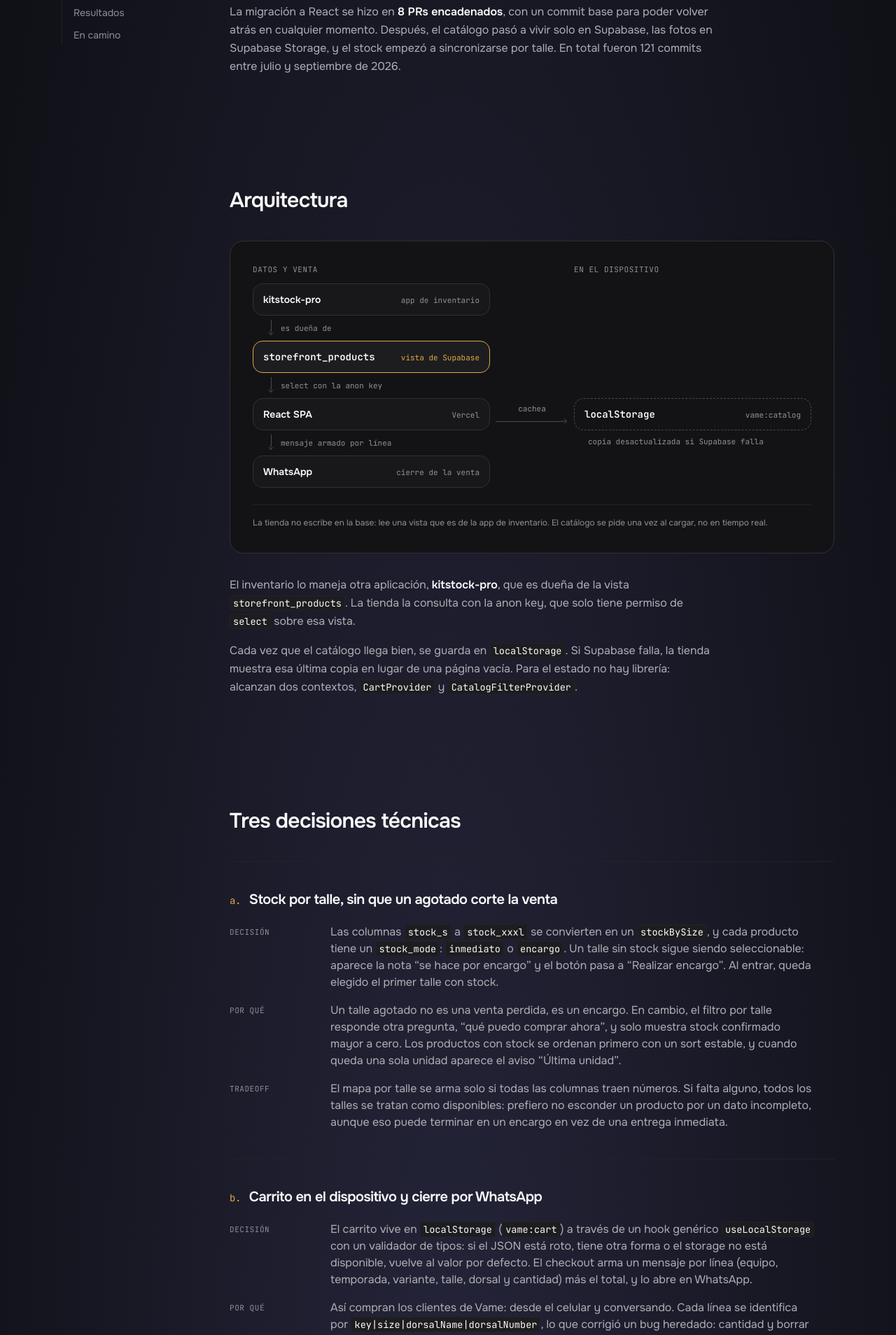
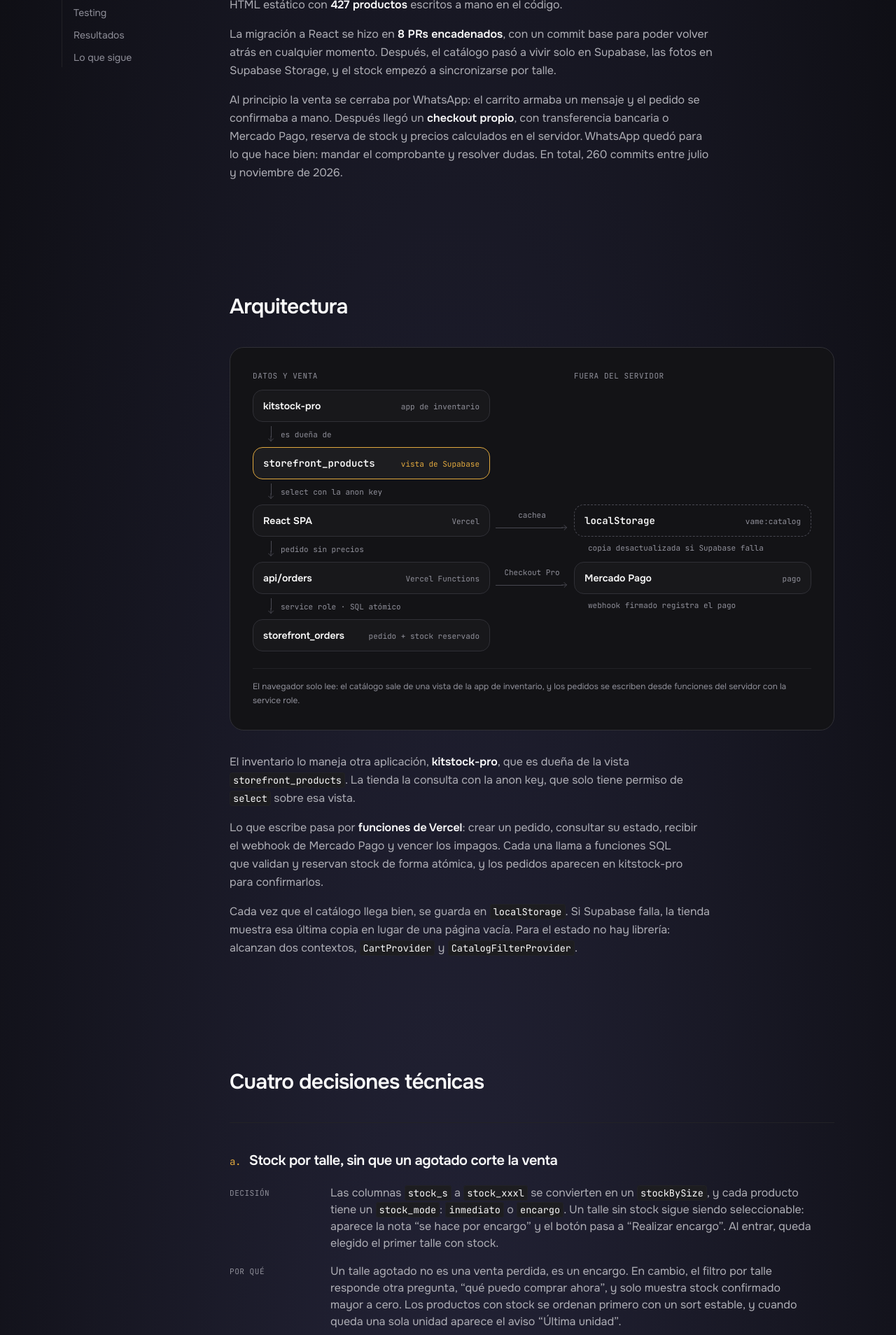
Before and after one commit to ramatc/portfolio, a Next.js app: page /proyectos/vame in a window 1280 px wide. Shown: the part 880-2788 px from the top of the page at 70% size. Built offline with nearby package versions, Linux system fonts and the light colour scheme.

Commit message:
docs: update Vame case study with online checkout and Mercado Pago

```diff
--- a/app/components/Experience.tsx
+++ b/app/components/Experience.tsx
@@ -59,7 +59,7 @@ const EXPERIENCE: Role[] = [
       {
         title: "Vame Fútbol",
         url: "https://www.vamefutbol.com/",
-        text: "e-commerce de camisetas desarrollado desde cero con React y TypeScript; más de 5.800 visitantes y 19.000 páginas vistas en su primer mes, con 97% de tráfico mobile",
+        text: "e-commerce de camisetas desarrollado desde cero con React y TypeScript, con checkout propio por transferencia o Mercado Pago; más de 5.800 visitantes y 19.000 páginas vistas en su primer mes, con 97% de tráfico mobile",
       },
       {
         title: "Unicanm",
--- a/app/components/Projects.tsx
+++ b/app/components/Projects.tsx
@@ -43,8 +43,8 @@ const PROJECTS: Project[] = [
       "E-commerce de camisetas de fútbol retro y actuales, hecho desde cero para un cliente.",
     highlights: [
       "Catálogo con stock en vivo, filtrable por liga, selección y talle",
-      "Checkout guiado por WhatsApp, también cuando el talle está agotado",
-      "Carrito persistente en el dispositivo",
+      "Checkout propio con transferencia o Mercado Pago, hasta 12 cuotas",
+      "Reserva de stock y precios recalculados en el servidor",
     ],
     metrics: [
       { value: "5.800+", label: "Visitantes el 1er mes" },
@@ -52,7 +52,7 @@ const PROJECTS: Project[] = [
       { value: "97%", label: "Tráfico mobile" },
     ],
     proves:
-      "Llevar un negocio real de cero a producción, adaptando el producto a cómo compran sus clientes: desde el celular y cerrando por WhatsApp.",
+      "Llevar un negocio real de cero a producción y hacerlo crecer: de cerrar ventas por WhatsApp a cobrar online con Mercado Pago, sin perder de vista que sus clientes compran desde el celular.",
     caseStudy: "/proyectos/vame",
     role: "Fullstack",
     stack: ["react", "typescript", "supabase"],
--- a/app/lib/actions.ts
+++ b/app/lib/actions.ts
@@ -31,7 +31,7 @@ Tests automatizados con Jest y React Testing Library, code reviews y decisiones
 Freelance Developer - Independiente
 Enero 2023 - Presente
 Desarrollo web para clientes en paralelo a mi trabajo full-time: tiendas online, rediseños y desarrollos a medida, eligiendo la plataforma según lo que necesita cada negocio.
-Vame Fútbol (https://www.vamefutbol.com/): e-commerce de camisetas de fútbol que desarrollé de punta a punta con React, TypeScript y Supabase. Tuvo más de 5.800 visitantes y 19.000 páginas vistas en su primer mes, con 97% de tráfico mobile. El checkout se cierra por WhatsApp porque así compran sus clientes.
+Vame Fútbol (https://www.vamefutbol.com/): e-commerce de camisetas de fútbol que desarrollé de punta a punta con React, TypeScript y Supabase. Tuvo más de 5.800 visitantes y 19.000 páginas vistas en su primer mes, con 97% de tráfico mobile. Empezó cerrando ventas por WhatsApp y hoy tiene checkout propio: transferencia bancaria o Mercado Pago (Checkout Pro, hasta 12 cuotas, pagos confirmados por webhook firmado), con precios recalculados en el servidor y stock reservado mientras el pedido espera el pago.
 Unicanm (https://unicanm.org/): sitio a medida en React y TypeScript para una ONG de cannabis medicinal.
 También trabajo con WordPress, Webflow y Figma según el proyecto.
 
--- a/app/proyectos/vame/ArchitectureDiagram.tsx
+++ b/app/proyectos/vame/ArchitectureDiagram.tsx
@@ -8,7 +8,9 @@ const ACCENT = "#e0a83e";
 const DIAGRAM_LABEL =
   "Diagrama de arquitectura de Vame Fútbol. La app de inventario kitstock-pro es dueña de la vista de solo lectura storefront_products en Supabase. " +
   "La tienda, una SPA en React desplegada en Vercel, lee esa vista con la anon key, que solo tiene permiso de select. " +
-  "La SPA guarda una copia del catálogo en localStorage para usarla si Supabase falla, y el pedido se cierra con un mensaje armado hacia WhatsApp.";
+  "La SPA guarda una copia del catálogo en localStorage para usarla si Supabase falla. " +
+  "El pedido viaja sin precios a la API en Vercel Functions, que recalcula los montos y reserva stock en Supabase con la service role. " +
+  "Si el cliente elige Mercado Pago, la API crea un Checkout Pro y un webhook firmado registra el pago.";
 
 type NodeTone = "default" | "source" | "fallback";
 
@@ -55,7 +57,7 @@ const ArchitectureDiagram = () => {
         variants={item}
         className="mb-3 hidden font-mono text-[11px] uppercase tracking-wider text-fg-subtle md:col-start-3 md:row-start-1 md:block"
       >
-        En el dispositivo
+        Fuera del servidor
       </motion.p>
 
       {/* Data path */}
@@ -79,13 +81,19 @@ const ArchitectureDiagram = () => {
         <Node title="React SPA" meta="Vercel" />
       </motion.div>
       <motion.div variants={item} className="md:col-start-1 md:row-start-7">
-        <VerticalLink label="mensaje armado por línea" />
+        <VerticalLink label="pedido sin precios" />
       </motion.div>
       <motion.div variants={item} className="md:col-start-1 md:row-start-8">
-        <Node title="WhatsApp" meta="cierre de la venta" />
+        <Node title="api/orders" meta="Vercel Functions" />
+      </motion.div>
+      <motion.div variants={item} className="md:col-start-1 md:row-start-9">
+        <VerticalLink label="service role · SQL atómico" />
+      </motion.div>
+      <motion.div variants={item} className="md:col-start-1 md:row-start-10">
+        <Node title="storefront_orders" meta="pedido + stock reservado" />
       </motion.div>
 
-      {/* Cross link (desktop) */}
+      {/* Cross link to device cache (desktop) */}
       <motion.div
         variants={item}
         className="hidden md:col-start-2 md:row-start-6 md:flex"
@@ -93,7 +101,7 @@ const ArchitectureDiagram = () => {
         <HorizontalLink label="cachea" />
       </motion.div>
 
-      {/* Cross link (mobile) */}
+      {/* Cross link to device cache (mobile) */}
       <motion.div variants={item} className="md:hidden">
         <VerticalLink label="la SPA también cachea el catálogo" />
       </motion.div>
@@ -105,6 +113,29 @@ const ArchitectureDiagram = () => {
       <motion.div variants={item} className="md:col-start-3 md:row-start-7">
         <p className="pl-5 pt-2 font-mono text-[11px] leading-relaxed text-fg-subtle">
           copia desactualizada si Supabase falla
+        </p>
+      </motion.div>
+
+      {/* Cross link to payment provider (desktop) */}
+      <motion.div
+        variants={item}
+        className="hidden md:col-start-2 md:row-start-8 md:flex"
+      >
+        <HorizontalLink label="Checkout Pro" />
+      </motion.div>
+
+      {/* Cross link to payment provider (mobile) */}
+      <motion.div variants={item} className="md:hidden">
+        <VerticalLink label="si elige Mercado Pago, la API crea un Checkout Pro" />
+      </motion.div>
+
+      {/* Payment provider */}
+      <motion.div variants={item} className="md:col-start-3 md:row-start-8">
+        <Node title="Mercado Pago" meta="pago" />
+      </motion.div>
+      <motion.div variants={item} className="md:col-start-3 md:row-start-9">
+        <p className="pl-5 pt-2 font-mono text-[11px] leading-relaxed text-fg-subtle">
+          webhook firmado registra el pago
         </p>
       </motion.div>
     </motion.div>
--- a/app/proyectos/vame/page.tsx
+++ b/app/proyectos/vame/page.tsx
@@ -12,7 +12,7 @@ const TITLE = "Vame Fútbol · Caso de estudio";
 const OG_IMAGE_ALT =
   "Portfolio de Ramiro Tanquias Cornejo - Full Stack Developer y Técnico Universitario en Programación";
 const DESCRIPTION =
-  "Cómo llevé Vame Fútbol de un HTML estático a una tienda en React: stock por talle desde Supabase, checkout por WhatsApp e imágenes livianas para un público que compra desde el celular.";
+  "Cómo llevé Vame Fútbol de un HTML estático a una tienda en React: stock por talle desde Supabase, checkout propio con transferencia o Mercado Pago, reserva de stock y precios calculados en el servidor, para un público que compra desde el celular.";
 
 export const metadata: Metadata = {
   title: TITLE,
@@ -45,7 +45,7 @@ const SECTIONS = [
   { id: "problemas", label: "Problemas difíciles" },
   { id: "testing", label: "Testing" },
   { id: "resultados", label: "Resultados" },
-  { id: "en-camino", label: "En camino" },
+  { id: "lo-que-sigue", label: "Lo que sigue" },
 ] as const;
 
 const STACK = [
@@ -54,7 +54,8 @@ const STACK = [
   "Vite 6",
   "React Router 7",
   "Supabase",
-  "Vercel",
+  "Vercel Functions",
+  "Mercado Pago",
 ];
 
 interface Decision {
@@ -96,33 +97,65 @@ const DECISIONS: Decision[] = [
     ),
   },
   {
-    title: "Carrito en el dispositivo y cierre por WhatsApp",
+    title: "El cliente nunca manda un precio",
     decision: (
       <>
-        El carrito vive en <Code>localStorage</Code> (<Code>vame:cart</Code>)
-        a través de un hook genérico <Code>useLocalStorage</Code> con un
-        validador de tipos: si el JSON está roto, tiene otra forma o el storage
-        no está disponible, vuelve al valor por defecto. El checkout arma un
-        mensaje por línea (equipo, temporada, variante, talle, dorsal y
-        cantidad) más el total, y lo abre en WhatsApp.
+        El checkout en <Code>/checkout</Code> manda solo productos, talles,
+        dorsales y datos de envío. <Code>api/orders/create</Code>, una función
+        de Vercel, recalcula precio, recargo por dorsal, descuento de las
+        Mystery Box, seña del 10% para los encargos y envío (gratis desde 3
+        prendas), y guarda el pedido con una función SQL atómica,{" "}
+        <Code>place_storefront_order</Code>, que valida el stock y lo reserva
+        en la misma transacción.
       </>
     ),
     why: (
       <>
-        Así compran los clientes de Vame: desde el celular y conversando. Cada
-        línea se identifica por <Code>key|size|dorsalName|dorsalNumber</Code>, lo
-        que corrigió un bug heredado: cantidad y borrar usaban solo el
-        producto, así que dos líneas de la misma camiseta se pisaban. El
-        mensaje se codifica una sola vez con <Code>encodeURIComponent</Code>,
-        para que un dorsal con <Code>&amp;</Code>, <Code>#</Code> o{" "}
-        <Code>%</Code> no rompa la URL.
+        Un precio que llega del navegador se puede editar. Y si dos personas
+        compran el último talle a la vez, solo una transacción puede
+        quedárselo: el stock de un pedido sin pagar queda reservado unas
+        horas, y las unidades que ya no alcanzan pasan a encargo en vez de
+        rechazar el pedido. Las reglas de seña y envío viven en un módulo
+        compartido, así carrito, checkout y API nunca muestran montos
+        distintos.
       </>
     ),
     tradeoff: (
       <>
-        No hay pago en el sitio: el pedido se confirma a mano, fuera de la
-        tienda. Y el carrito queda en ese dispositivo, sin sincronizarse entre
-        celular y computadora.
+        Más reglas en la base: límite de 50 prendas por pedido, de dos pedidos
+        pendientes por teléfono y un cron diario que vence los impagos. Cada
+        regla nueva pide una migración revisada y su test contra SQL real.
+      </>
+    ),
+  },
+  {
+    title: "Mercado Pago: el webhook es la fuente de verdad",
+    decision: (
+      <>
+        Al elegir Mercado Pago, la API crea una preferencia de Checkout Pro
+        por lo que se cobra ahora y el cliente paga en la página de Mercado
+        Pago. El resultado no se toma de la vuelta del navegador: un webhook
+        verifica la firma <Code>x-signature</Code>, consulta el pago a la API
+        de Mercado Pago (nunca confía en el cuerpo de la notificación) y lo
+        registra con <Code>record_storefront_mp_payment</Code>.
+      </>
+    ),
+    why: (
+      <>
+        La URL de retorno la puede abrir cualquiera; el webhook firmado no. Al
+        volver, la página consulta el estado del pedido unos segundos hasta
+        que llega el webhook y muestra “¡Recibimos tu pago!” o la opción de
+        reintentar. Se excluyen efectivo y cajero para que el pago se resuelva
+        dentro de la ventana de reserva, y las cuotas, hasta 12, llevan el
+        interés de Mercado Pago a cargo del comprador.
+      </>
+    ),
+    tradeoff: (
+      <>
+        Un pago aprobado no cierra solo el pedido: se confirma a mano en
+        kitstock-pro con “Marcar como pagada”, igual que una transferencia.
+        Es un paso manual a propósito, para que caja y encargos se registren
+        en un solo lugar.
       </>
     ),
   },
@@ -161,6 +194,39 @@ const DECISIONS: Decision[] = [
 
 const HARD_PROBLEMS = [
   {
+    title: "Notificaciones que llegan desordenadas",
+    body: (
+      <>
+        Mercado Pago puede avisar un <Code>pending</Code> después de un{" "}
+        <Code>approved</Code>. Una vez cobrado, un estado anterior se ignora;{" "}
+        <Code>refunded</Code> y <Code>charged_back</Code> son finales, y un
+        cobro por otro monto queda como <Code>approved_amount_mismatch</Code>:
+        no cuenta como pagado, pero el pedido nunca vence.
+      </>
+    ),
+  },
+  {
+    title: "Un redirect que se comía los webhooks",
+    body: (
+      <>
+        El dominio sin <Code>www</Code> redirige con un 308, y Mercado Pago no
+        sigue redirects: los avisos se perdían en silencio. Ahora{" "}
+        <Code>SITE_URL</Code> es obligatorio, apunta al host canónico y nunca
+        se toma del request.
+      </>
+    ),
+  },
+  {
+    title: "Dos líneas de la misma camiseta se pisaban",
+    body: (
+      <>
+        Cantidad y borrar usaban solo el producto. Cada línea del carrito
+        pasó a identificarse por{" "}
+        <Code>key|size|dorsalName|dorsalNumber</Code>.
+      </>
+    ),
+  },
+  {
     title: "Supabase no adivina la otra dimensión",
     body: (
       <>
@@ -191,16 +257,6 @@ const HARD_PROBLEMS = [
       </>
     ),
   },
-  {
-    title: "Extensiones .js en el servidor",
-    body: (
-      <>
-        Las funciones de Node en Vercel necesitan la extensión{" "}
-        <Code>.js</Code> explícita en los imports. Sin ella, el import no
-        resuelve.
-      </>
-    ),
-  },
 ];
 
 const RESULTS = [
@@ -209,26 +265,22 @@ const RESULTS = [
   { value: "97%", label: "tráfico mobile" },
 ];
 
-const IN_PROGRESS: React.ReactNode[] = [
+const SHIPPED: React.ReactNode[] = [
+  <>Checkout propio con transferencia bancaria o Mercado Pago</>,
+  <>Hasta 12 cuotas con tarjeta vía Checkout Pro</>,
+  <>Reserva de stock mientras el pedido espera el pago</>,
+  <>Seña del 10% para los talles por encargo</>,
+  <>Envío por Correo Argentino o moto, con entrega al día hábil siguiente</>,
   <>
-    Checkout en <Code>/checkout</Code> con transferencia bancaria
-  </>,
-  <>
-    <Code>api/orders/create</Code> valida el pedido y recalcula precio,
-    descuento y recargo por dorsal en el servidor: el cliente nunca manda un
-    precio
-  </>,
-  <>
-    Chequeo de stock para productos <Code>inmediato</Code>, con un{" "}
-    <Code>409</Code> si no alcanza
-  </>,
-  <>
-    Los pedidos vencen a las 24 h con un cron protegido por{" "}
+    Pedidos impagos que vencen con un cron protegido por{" "}
     <Code>CRON_SECRET</Code>
   </>,
 ];
 
-const NOT_YET = ["Pago con tarjeta vía Mercado Pago", "Reserva de stock"];
+const NEXT_UP = [
+  "Badge “Pagado por MP” en kitstock-pro",
+  "Correr los tests en CI",
+];
 
 export default function VameCaseStudyPage() {
   return (
@@ -276,7 +328,8 @@ export default function VameCaseStudyPage() {
         </h1>
         <p className="mt-5 max-w-[46ch] text-balance text-xl leading-snug text-fg md:text-2xl">
           Una tienda de camisetas de fútbol hecha para cómo compran sus
-          clientes: desde el celular y cerrando por WhatsApp.
+          clientes: desde el celular, pagando por transferencia o Mercado
+          Pago.
         </p>
 
         <dl className="mt-10 grid grid-cols-1 gap-8 md:grid-cols-[auto_auto_minmax(0,1fr)] md:gap-12">
@@ -346,8 +399,16 @@ export default function VameCaseStudyPage() {
                 encadenados</strong>, con un commit base para poder volver
                 atrás en cualquier momento. Después, el catálogo pasó a vivir
                 solo en Supabase, las fotos en Supabase Storage, y el stock
-                empezó a sincronizarse por talle. En total fueron 121 commits
-                entre julio y septiembre de 2026.
+                empezó a sincronizarse por talle.
+              </p>
+              <p>
+                Al principio la venta se cerraba por WhatsApp: el carrito
+                armaba un mensaje y el pedido se confirmaba a mano. Después
+                llegó un <strong>checkout propio</strong>, con transferencia
+                bancaria o Mercado Pago, reserva de stock y precios calculados
+                en el servidor. WhatsApp quedó para lo que hace bien: mandar el
+                comprobante y resolver dudas. En total, 260 commits entre julio
+                y noviembre de 2026.
               </p>
             </Prose>
           </CaseSection>
@@ -356,9 +417,9 @@ export default function VameCaseStudyPage() {
             <figure className="rounded-xl border border-border bg-bg-elevated p-5 md:p-8">
               <ArchitectureDiagram />
               <figcaption className="mt-6 border-t border-border-subtle pt-4 text-xs leading-relaxed text-fg-subtle">
-                La tienda no escribe en la base: lee una vista que es de la app
-                de inventario. El catálogo se pide una vez al cargar, no en
-                tiempo real.
+                El navegador solo lee: el catálogo sale de una vista de la app
+                de inventario, y los pedidos se escriben desde funciones del
+                servidor con la service role.
               </figcaption>
             </figure>
             <Prose className="mt-8">
@@ -370,6 +431,13 @@ export default function VameCaseStudyPage() {
                 esa vista.
               </p>
               <p>
+                Lo que escribe pasa por <strong>funciones de Vercel</strong>:
+                crear un pedido, consultar su estado, recibir el webhook de
+                Mercado Pago y vencer los impagos. Cada una llama a funciones
+                SQL que validan y reservan stock de forma atómica, y los
+                pedidos aparecen en kitstock-pro para confirmarlos.
+              </p>
+              <p>
                 Cada vez que el catálogo llega bien, se guarda en{" "}
                 <Code>localStorage</Code>. Si Supabase falla, la tienda muestra
                 esa última copia en lugar de una página vacía. Para el estado
@@ -379,7 +447,7 @@ export default function VameCaseStudyPage() {
             </Prose>
           </CaseSection>
 
-          <CaseSection id="decisiones" title="Tres decisiones técnicas">
+          <CaseSection id="decisiones" title="Cuatro decisiones técnicas">
             <ol className="divide-y divide-border-subtle border-y border-border-subtle">
               {DECISIONS.map((item, i) => (
                 <li key={item.title} className="py-8 md:py-10">
@@ -422,23 +490,30 @@ export default function VameCaseStudyPage() {
             <div className="grid grid-cols-1 items-start gap-8 md:grid-cols-[auto_minmax(0,1fr)] md:gap-12">
               <p className="flex items-baseline gap-2">
                 <span className="text-5xl font-semibold tracking-tight text-fg md:text-6xl">
-                  200+
+                  599
                 </span>
                 <span className="font-mono text-xs uppercase tracking-wider text-fg-subtle">
-                  tests unitarios
+                  tests
                 </span>
               </p>
               <Prose>
                 <p>
-                  Más de 200 tests unitarios y de componentes con{" "}
-                  <strong>Vitest</strong>, jsdom y React Testing Library,
-                  repartidos en 26 archivos.
+                  599 tests con <strong>Vitest</strong>, jsdom y React Testing
+                  Library, repartidos en 38 archivos: componentes, reglas de
+                  carrito y envío, endpoints de la API y el webhook de Mercado
+                  Pago.
+                </p>
+                <p>
+                  Las funciones SQL de los pedidos corren sobre{" "}
+                  <strong>PGlite</strong>, un Postgres en memoria: reservar
+                  stock, pasar unidades a encargo o registrar un pago se
+                  prueban contra SQL real, no contra un mock.
                 </p>
                 <p>
                   Arriba de eso, <strong>Playwright</strong> recorre la tienda
-                  de punta a punta: 6 specs y 19 tests que corren contra el
-                  build de producción, no contra el servidor de desarrollo.
-                  Por ahora se ejecutan de forma local; todavía no hay CI.
+                  contra el build de producción, no contra el servidor de
+                  desarrollo. Por ahora se ejecuta de forma local; todavía no
+                  hay CI.
                 </p>
               </Prose>
             </div>
@@ -464,29 +539,29 @@ export default function VameCaseStudyPage() {
               <p>
                 Son los números del <strong>primer mes</strong>. El 97% de
                 tráfico mobile confirma lo que guió el diseño: una tienda que
-                tiene que ser liviana y cómoda en el celular, y que cierra la
-                venta donde el cliente ya conversa.
+                tiene que ser liviana y cómoda en el celular, también a la
+                hora de pagar.
               </p>
             </Prose>
           </CaseSection>
 
-          <CaseSection id="en-camino" title="En camino: checkout online">
+          <CaseSection id="lo-que-sigue" title="Checkout online y lo que sigue">
             <Prose>
               <p>
-                El siguiente paso es cobrar dentro del sitio. Está construido en
-                una rama aparte (<Code>feat/checkout-pagos</Code>) y todavía no
-                está mergeado. Mientras tanto, <strong>WhatsApp sigue siendo el
-                canal principal</strong> hasta que el nuevo demuestre que
-                funciona.
+                El checkout empezó en una rama aparte y salió a producción
+                cuando estuvo listo. <strong>Hoy la tienda cobra sola</strong>:
+                por transferencia, con los datos y botones para copiarlos, o
+                con Mercado Pago, que devuelve al cliente al sitio con el
+                resultado de su pago.
               </p>
             </Prose>
             <div className="mt-10 grid grid-cols-1 gap-10 md:grid-cols-2">
               <div>
                 <h3 className="font-mono text-xs uppercase tracking-wider text-fg-subtle">
-                  En la rama
+                  En producción
                 </h3>
                 <ul className="mt-4 space-y-2.5">
-                  {IN_PROGRESS.map((entry, i) => (
+                  {SHIPPED.map((entry, i) => (
                     <li
                       key={i}
                       className="flex items-start gap-2.5 text-sm leading-relaxed text-fg"
@@ -503,10 +578,10 @@ export default function VameCaseStudyPage() {
               </div>
               <div>
                 <h3 className="font-mono text-xs uppercase tracking-wider text-fg-subtle">
-                  Todavía no
+                  Lo que sigue
                 </h3>
                 <ul className="mt-4 space-y-2.5">
-                  {NOT_YET.map((entry) => (
+                  {NEXT_UP.map((entry) => (
                     <li
                       key={entry}
                       className="flex items-start gap-2.5 text-sm leading-relaxed text-fg-muted"
@@ -519,9 +594,6 @@ export default function VameCaseStudyPage() {
                     </li>
                   ))}
                 </ul>
-                <p className="mt-5 text-xs leading-relaxed text-fg-subtle">
-                  Sin construir todavía.
-                </p>
               </div>
             </div>
           </CaseSection>
```
